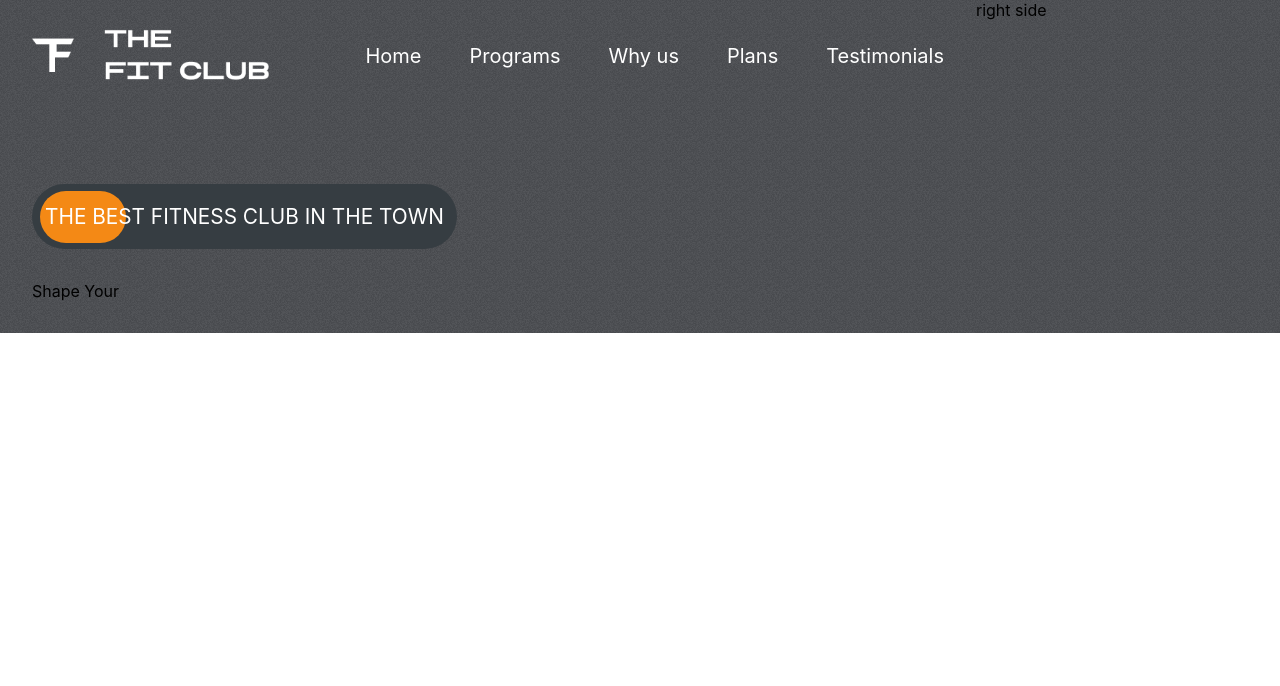
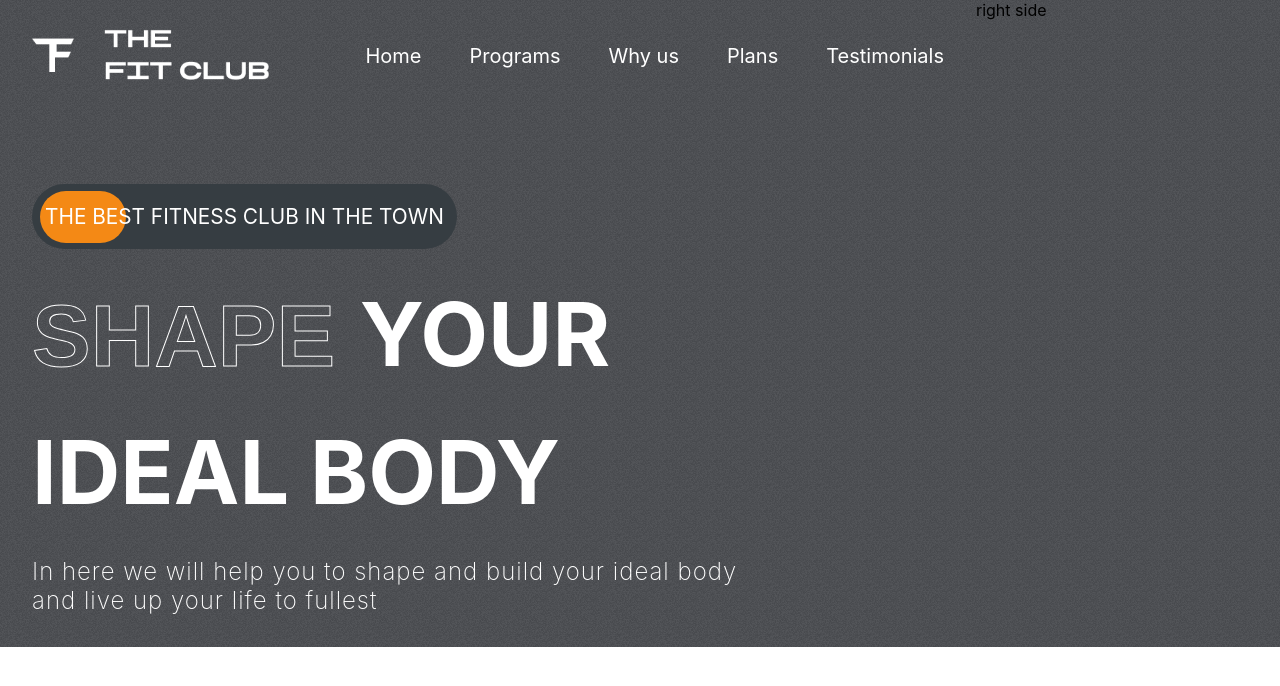
Before and after one commit to eziz-tajiev/fitGym, a React (Vite) app: page / in a window 1280 px wide. Shown: the top 686 px of the page. Built offline with nearby package versions, Linux system fonts and the light colour scheme.

Commit message:
finished with hero text

```diff
--- a/src/components/Hero/Hero.css
+++ b/src/components/Hero/Hero.css
@@ -44,3 +44,22 @@
     left: 8px;
     z-index: 1;
 }
+
+.hero-text {
+    display: flex;
+    flex-direction: column;
+    gap: 2rem;
+    text-transform: uppercase;
+    font-size: 5.5rem;
+    font-weight: bold;
+    color: white;
+    text-overflow: inherit;
+}
+
+.hero-text > div:nth-of-type(3) {
+    font-size: 1.5rem;
+    font-weight: 200;
+    text-transform: none;
+    letter-spacing: 1px;
+    width: 80%;
+}
--- a/src/components/Hero/Hero.tsx
+++ b/src/components/Hero/Hero.tsx
@@ -14,16 +14,21 @@
 
         {/* Hero Heading */}
         <div className="hero-text">
-          <div>
-            <span>Shape </span>
-            <span>Your</span>
             <div>
-              <span></span>
+              <span className="stroke-text">Shape </span>
+              <span>Your</span>
             </div>
-          </div>
+            <div>
+              <span>Ideal body</span>
+            </div>
+            <div>
+              <span>
+                In here we will help you to shape and build
+                your ideal body and live up your life to fullest
+              </span>
+            </div>
+            </div>
         </div>
-
-      </div>
       <div className="right-h">right side</div>
     </div>
   )
```
